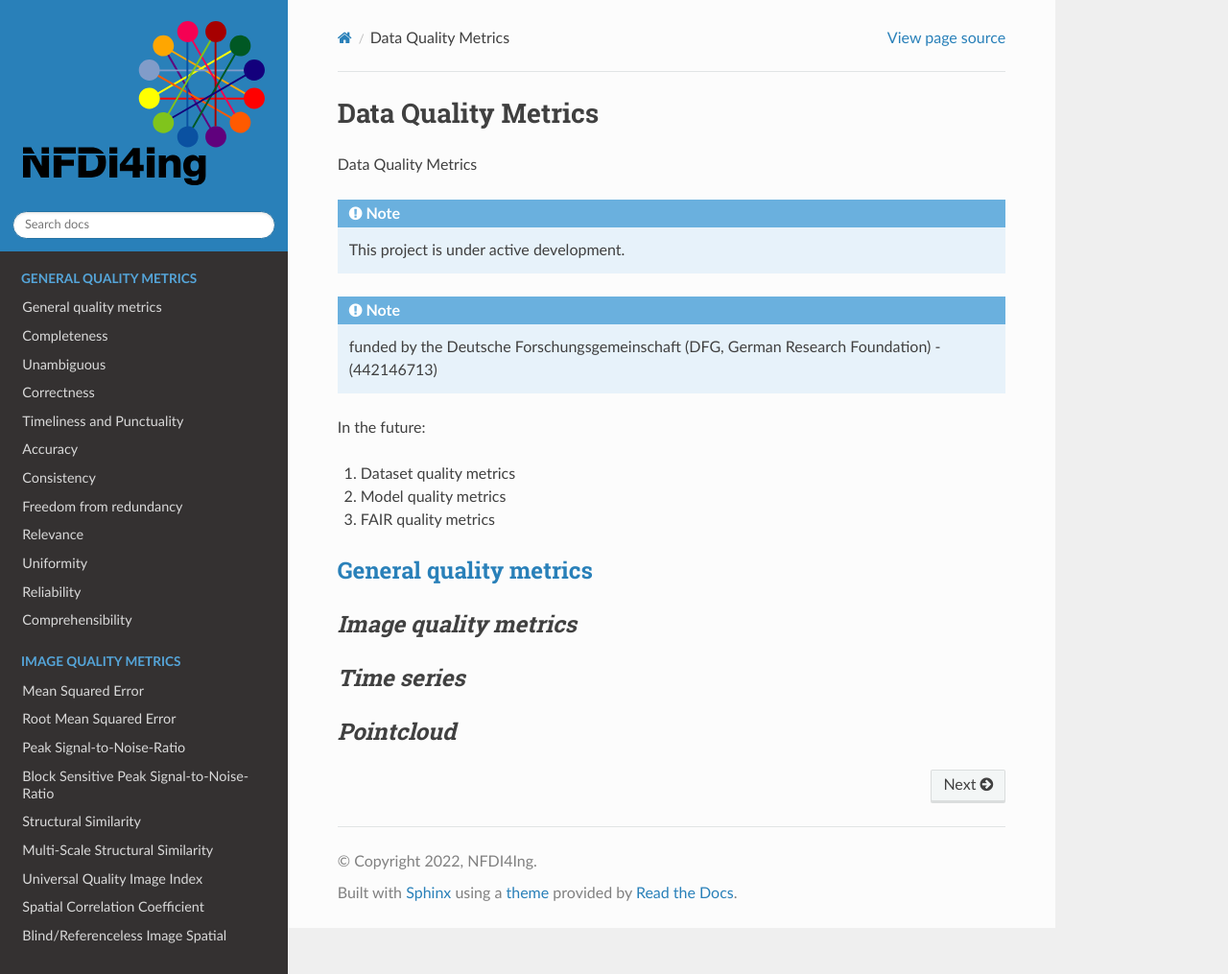
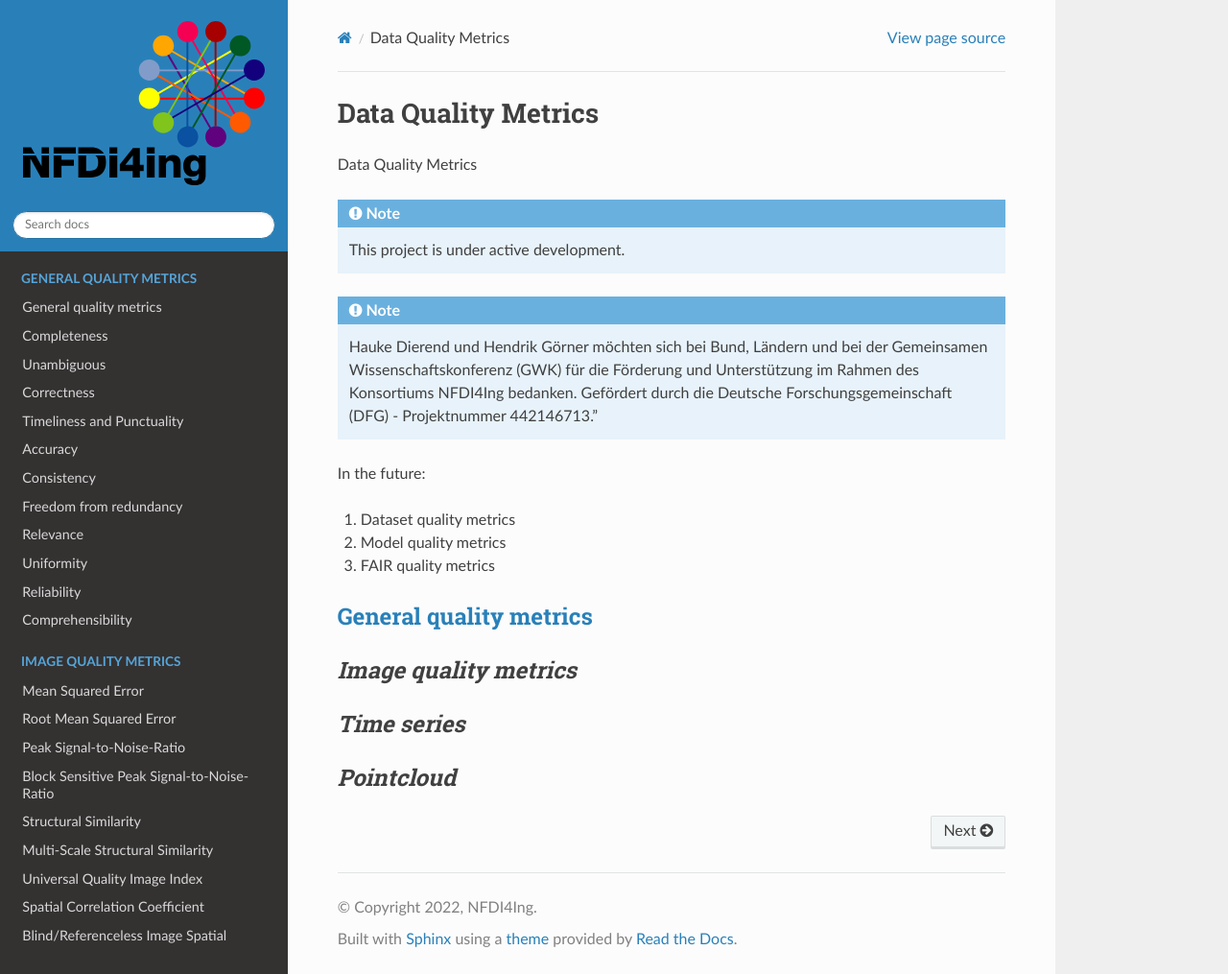
Before and after one commit to HDierend/Data-Quality-Metrics, a Sphinx documentation site: the page built from docs/source/index.rst, in a window 1280 px wide and 1015 px high. Shown: the whole window at 96% size. Built offline with Sphinx 7.4.7 and the Read the Docs theme 2.0.0, drawn with Linux system fonts in a browser that asks for light colours.

Commit message:
danksagung

```diff
--- a/docs/source/index.rst
+++ b/docs/source/index.rst
@@ -9,7 +9,8 @@ Data Quality Metrics
 
 .. note::
 
-    funded by the Deutsche Forschungsgemeinschaft (DFG, German Research Foundation) - (442146713)
+    Hauke Dierend und Hendrik Görner möchten sich bei Bund, Ländern und bei der Gemeinsamen Wissenschaftskonferenz (GWK)
+    für die Förderung und Unterstützung im Rahmen des Konsortiums NFDI4Ing bedanken. Gefördert durch die Deutsche Forschungsgemeinschaft (DFG) - Projektnummer 442146713."
 
 
 In the future:
```
